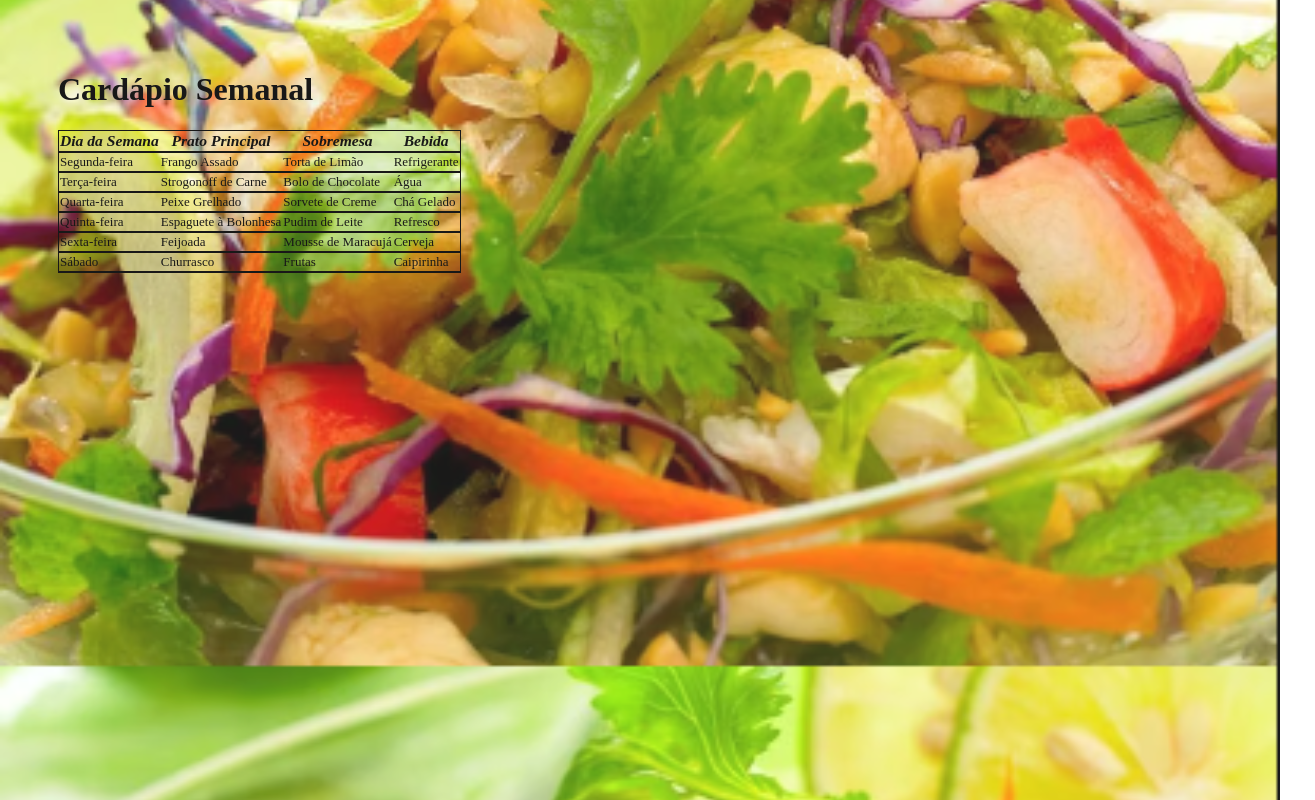
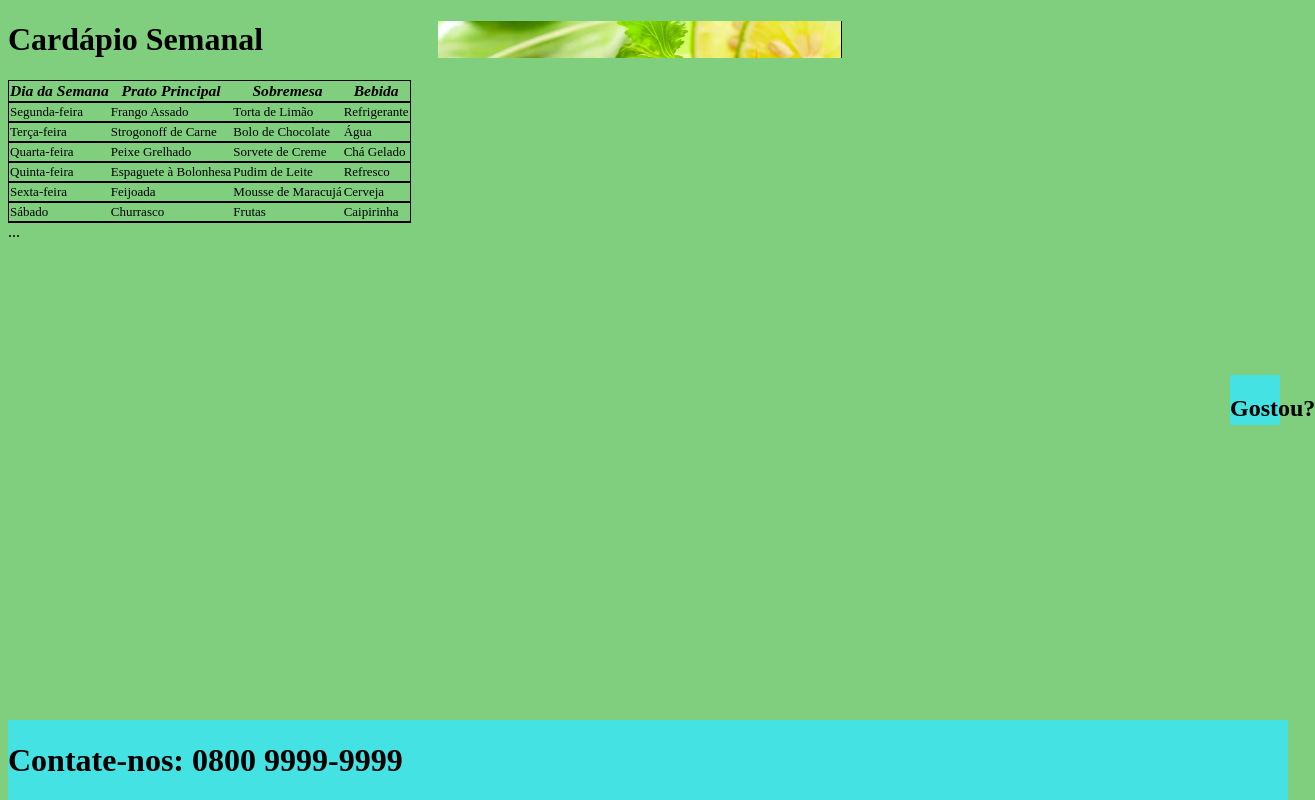
Before and after one commit to calleriksen1/new-menu, a plain HTML site: page index.html in a window 1280 px wide. Shown: the whole page, 1315 px wide, since content can reach past the window. Drawn offline with Linux system fonts and the light colour scheme.

Commit message:
new menu

```diff
--- a/index.html
+++ b/index.html
@@ -5,7 +5,6 @@
     <title>Cardápio Semanal</title>
   </head>
   <body>
-	<h1>Cardápio Semanal</h1>
 
 	<table>
 		<thead>
@@ -53,3 +52,16 @@
 				<td class="prato">Churrasco</td>
 				<td>Frutas</td>
 				<td>Caipirinha</td>
+
+    <div class="content">
+      <header><h1>Cardápio Semanal</h1></header>
+      <table>
+        ...
+      </table>
+      <aside class="right-aside">
+        <h1>Gostou?</h1>
+      </aside>
+    </div>
+    <footer><h1>Contate-nos: 0800 9999-9999</h1></footer>
+  </body>
+</html>
--- a/styles.css
+++ b/styles.css
@@ -1,24 +1,29 @@
 html {
+  background-color: rgb(127, 207, 127);
+}
+
+header {
   background-image: url('saladaphoto.png');
-  opacity: 90%;
-  background-size: cover;
-  background-position: center;
-  padding: 50px;
+  background-repeat: no-repeat;
+  background-position: top;
+}
+
+.content {
+  position: relative;
 }
 
 table {
   font-style: georgia;
   font-size: small;
   font-weight: 100;
-  border: 1px solid black; /* Adiciona uma borda preta de 1px à volta da tabela */
-  border-width: 300;
+  border: 1px solid black;
   border-style: inset;
-  border-collapse: collapse; /* Remove o espaço entre as células da tabela */
-  background-color: transparent; /* Deixa o fundo da tabela transparente */
+  border-collapse: collapse;
+  background-color: transparent;
 }
 
 tr {
-  border-bottom: 2px solid black; /* Adiciona uma borda preta de 1px na parte inferior de cada linha */
+  border-bottom: 2px solid black;
 }
 
 thead {
@@ -26,3 +31,20 @@ thead {
   font-size: larger;
   font-weight: 300;
 }
+
+.right-aside {
+  position: absolute;
+  top: 50%;
+  right: 0;
+  transform: translateY(-50%);
+  width: 50px;
+  height: 50px;
+  background-color: #44e2e2;
+}
+
+footer {
+  position: absolute;
+  bottom: 0;
+  width: 100%;
+  background-color: #44e2e2;
+}
```
Also changed, not shown: manifest.json (deleted).
